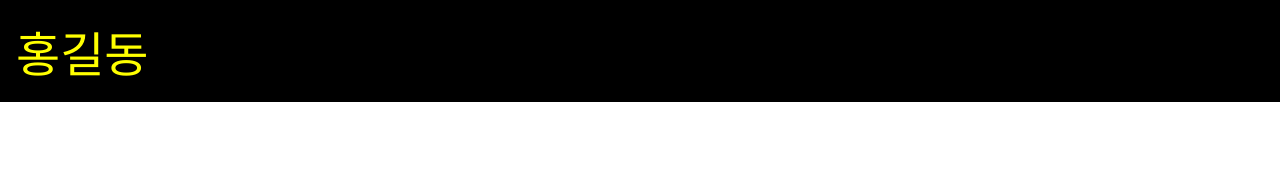
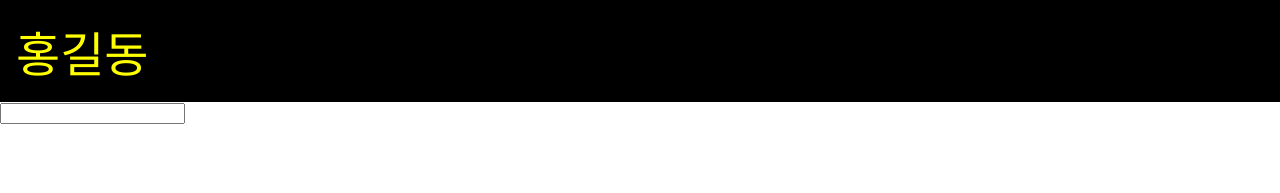
Before and after one commit to QQWaseokE/SK_Shieldus_Rookies_1st, a React (Create React App) app in the folder frontend/react/my-app/: page / in a window 1280 px wide. Shown: the top 193 px of the page. Built offline with nearby package versions, Linux system fonts and the light colour scheme.

Commit message:
모든 태그는 반드시 닫는 태그를 사용해야 함
6/28(금)

```diff
--- a/frontend/react/my-app/src/App.js
+++ b/frontend/react/my-app/src/App.js
@@ -7,6 +7,7 @@ function App() {
       <div className="react">
         {name}
       </div>
+      <input type="text"/>
     </>
   );
 }
```
